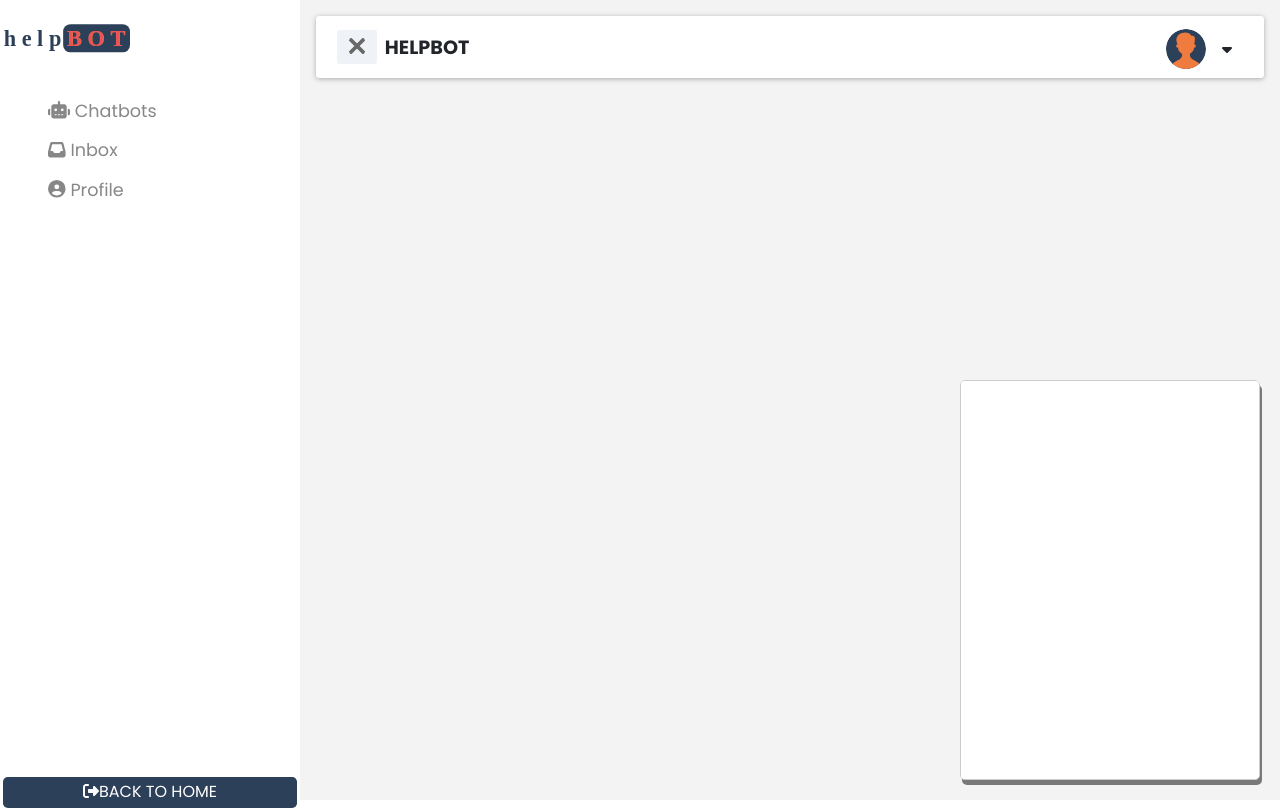
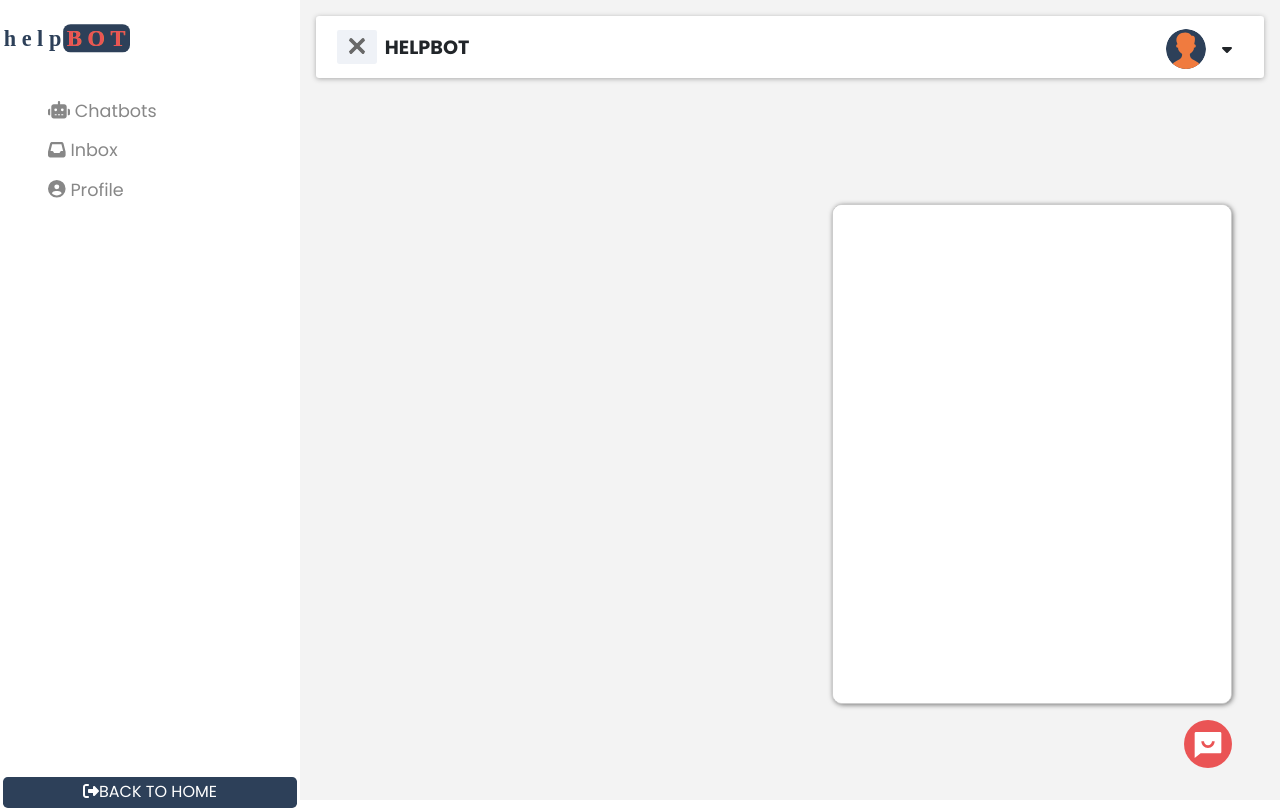
Before and after one commit to Cyriacusifeco/helpbot, a React (Vite) app: page /dashboard in a window 1280 px wide. Both pictures are taken after a click on the element 1218 px from the left and 734 px from the top of the page. Built offline with nearby package versions, Linux system fonts and the light colour scheme.

Commit message:
added widget

```diff
--- a/src/component/Widget/ChatWidget.css
+++ b/src/component/Widget/ChatWidget.css
@@ -10,5 +10,11 @@
   box-shadow: 0px 0px 5px rgba(0, 0, 0, 0.2);
 } */
 
-.chat-icon {
+#chat-icon svg:hover {
+  /* background-color: aquamarine; */
+  fill: #2d4059;
+  box-shadow: 1px 1px 5px #fff;
 }
+#chat-icon:hover {
+  box-shadow: 1px 2px 15px #ea5455;
+}
--- a/src/component/Widget/ChatWidget.jsx
+++ b/src/component/Widget/ChatWidget.jsx
@@ -11,11 +11,11 @@ const ChatWidget = () => {
     <>
       <div
         id="chat-icon"
-        className={`icon-closed scale-in-center  ${isOpen ? 'hidden' : ''}`}
+        className="icon-closed scale-in-center"
         style={{
           border: 'none',
-          padding: '10px',
-          backgroundColor: '#2d4059',
+          padding: '8px',
+          backgroundColor: '#ea5455',
           borderRadius: '50%',
           cursor: 'pointer',
           position: 'fixed',
@@ -31,8 +31,8 @@ const ChatWidget = () => {
           fill="#fff"
           viewBox="0 0 24 24"
           strokeWidth="0"
-          height="3em"
-          width="3em"
+          height="2em"
+          width="2em"
           xmlns="http://www.w3.org/2000/svg"
         >
           <path d="M6.45455 19L2 22.5V4C2 3.44772 2.44772 3 3 3H21C21.5523 3 22 3.44772 22 4V18C22 18.5523 21.5523 19 21 19H6.45455ZM7 10C7 12.7614 9.23858 15 12 15C14.7614 15 17 12.7614 17 10H15C15 11.6569 13.6569 13 12 13C10.3431 13 9 11.6569 9 10H7Z"></path>
@@ -44,14 +44,14 @@ const ChatWidget = () => {
             src="http://localhost:3000/"
             style={{
               position: 'fixed',
-              bottom: '20px',
-              right: '20px',
-              width: '300px',
-              height: '400px',
+              bottom: '6rem',
+              right: '3rem',
+              width: '400px',
+              height: '500px',
               backgroundColor: '#fff',
               border: '1px solid #ccc',
-              borderRadius: '5px',
-              boxShadow: '2px 5px rgba(0, 0, 0, 0.5)',
+              borderRadius: '10px',
+              boxShadow: '1px 1px 5px rgba(0, 0, 0, 0.5)',
             }}
           ></iframe>
         </div>
```
